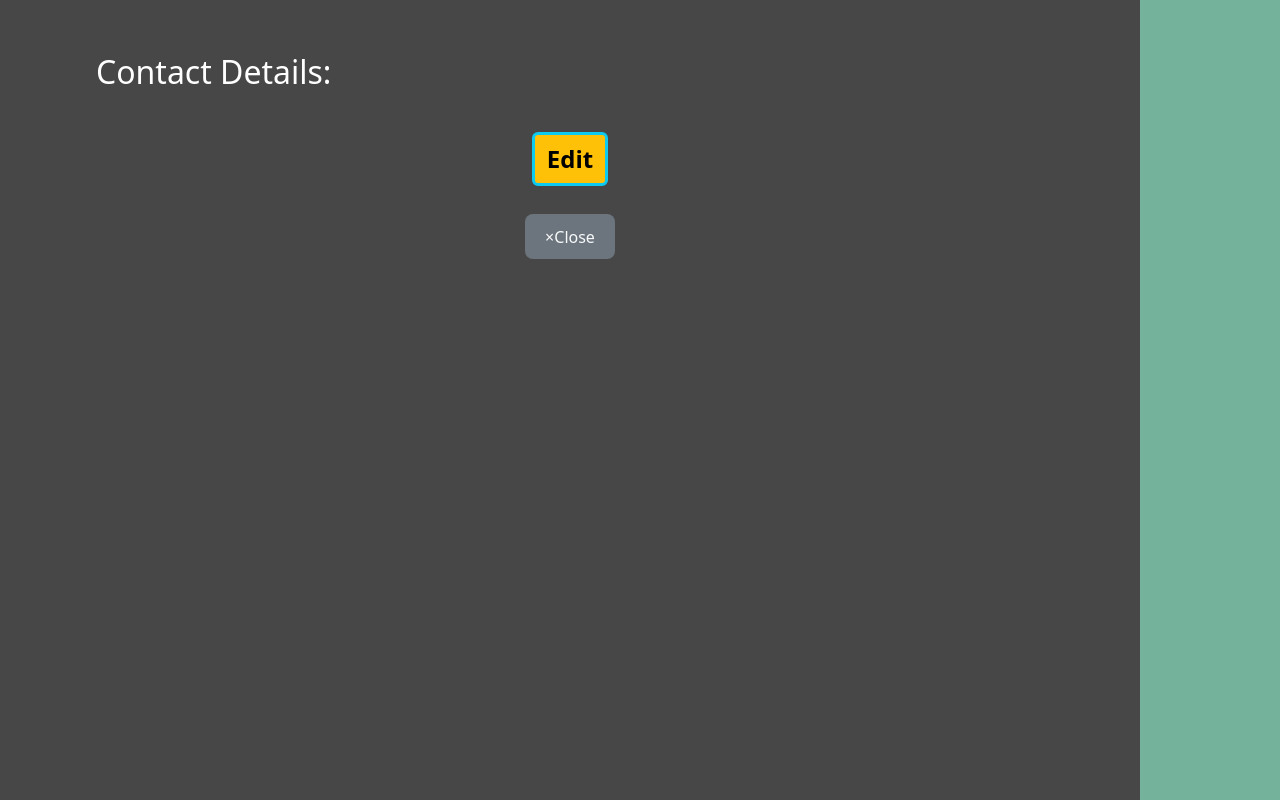
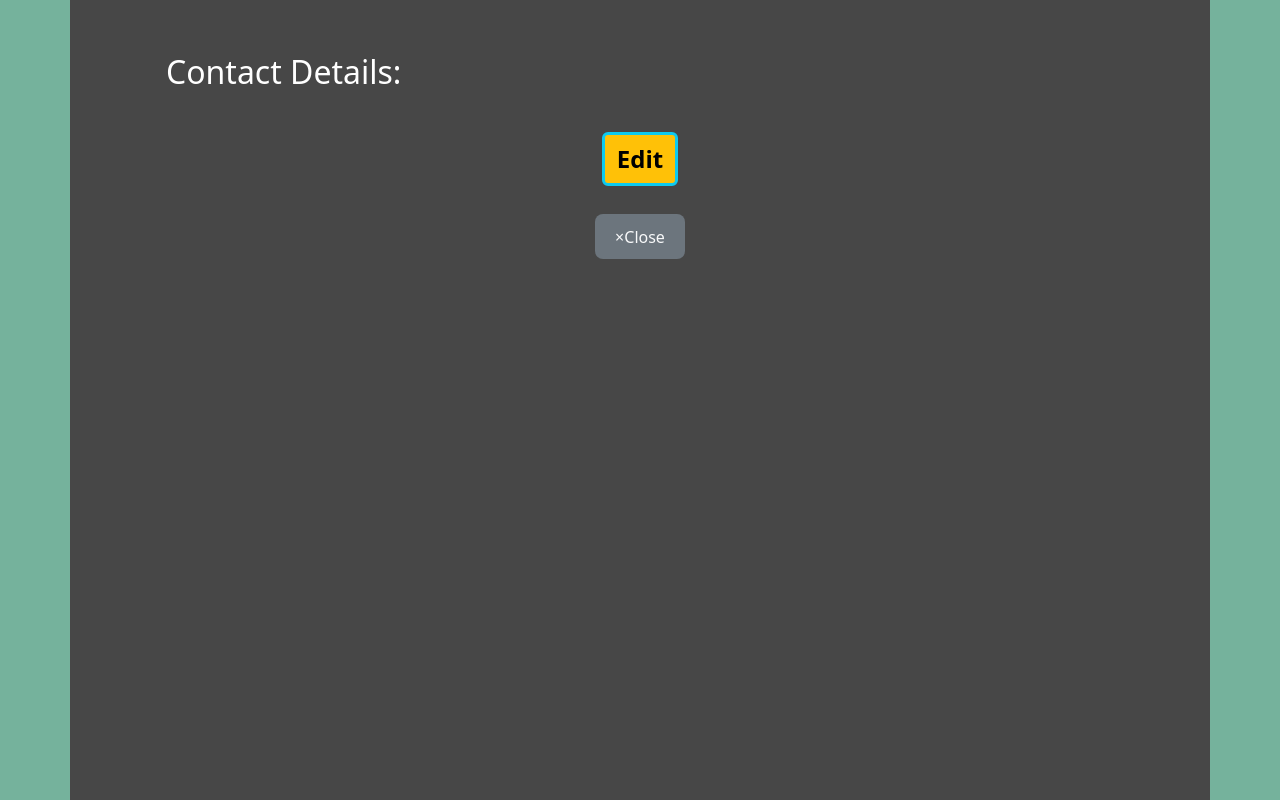
Before and after one commit to shap0011/firestore, a React (Vite) app: page /#/details/1 in a window 1280 px wide. Built offline with nearby package versions, Linux system fonts and the light colour scheme; no server answers; the database is empty.

Commit message:
edits style

```diff
--- a/src/pages/details/details.css
+++ b/src/pages/details/details.css
@@ -1,10 +1,9 @@
 .container {
     position: absolute;
     top: 0;
-    /* bottom: 0; */
+    bottom: 0;
     left: 0;
-    /* right: 0; */
-    width: 100%;
+    right: 0;
     background-color: rgb(71, 71, 71);
     min-height: 100%;
     height: auto;
```
